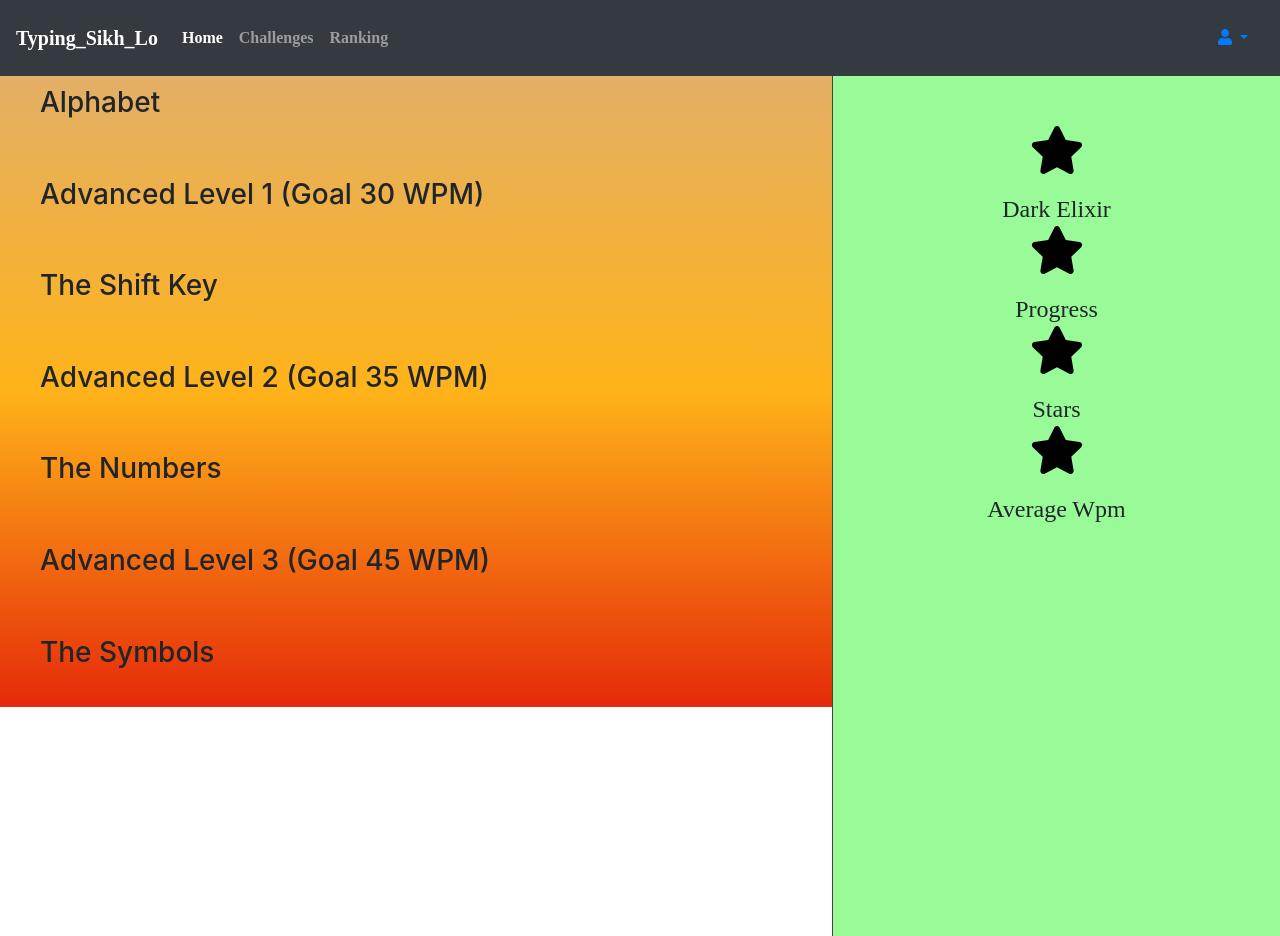
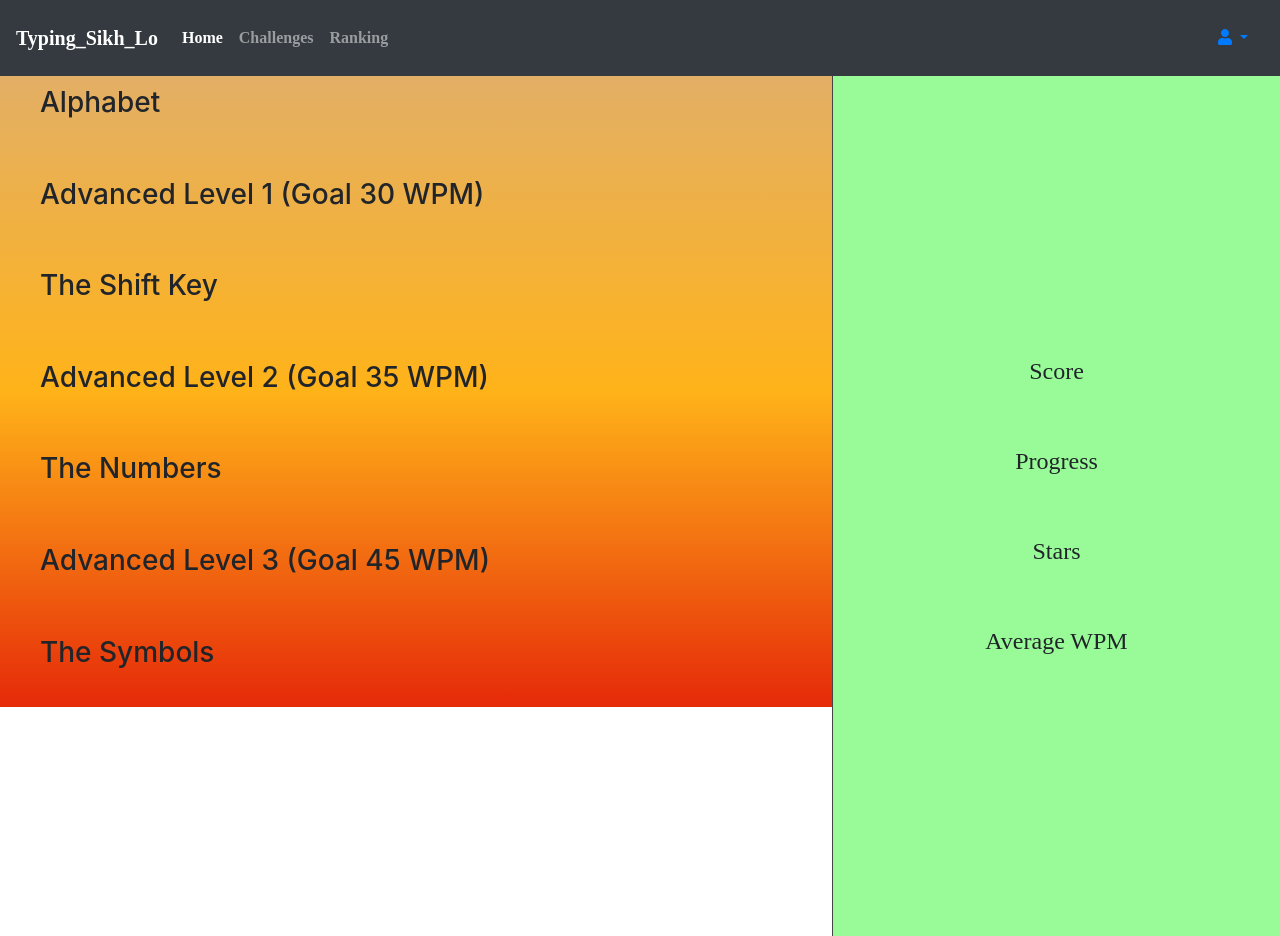
Before and after one commit to Ayush-Kumar0/Keybells, a Node server app: page /user in a window 1280 px wide. Run offline with Node 20, Linux system fonts and the light colour scheme; the visitor is signed in with stand-in values (Sample User, id 1); data that the repository does not hold is empty; some libraries are stand-ins or nearby versions.

Commit message:
Completed the homepage rendering

```diff
--- a/assets/css/home.css
+++ b/assets/css/home.css
@@ -19,16 +19,23 @@ body {
   padding:20px;
   font-family: "Montserrat-Bold";
 }
- .aside{
-    margin:50px;
-    height:50px;
-    text-align: center;
-    font-family: "Montserrat-Bold";
- }
+.aside{
+  margin:20px;
+  height:50px;
+  text-align: center;
+  font-family: "Montserrat-Bold";
+  display: flex;
+  flex-direction: column;
+  justify-content: center;
+}
+
+.aside h4{
+  margin: 0px;
+}
 .asidee{
   background-color: #f4eeee;
-  margin-top:20px;
-  margin-bottom:20px;
+  /* margin-top:20px; */
+  /* margin-bottom:20px; */
 }
 
 
@@ -38,10 +45,15 @@ body {
   width: 35%;
   min-width: 300px;
   height: 100vh;
-  margin-top: 76px;
+  padding-top: 76px;
+  margin-top: 0px;
+  margin-bottom: 0px;
   right: 0%;
   background-color: palegreen;
   border-left: rgb(68, 68, 68) solid 0.5px;
+  display: flex;
+  flex-direction: column;
+  justify-content: center;
 }
 
 .navv{
--- a/assets/css/profile.css
+++ b/assets/css/profile.css
@@ -12,6 +12,8 @@ body {
     margin-top: 20px;
     background-size: cover;
     /* Resize the background image to cover the entire container */
+
+    margin-top: 0px;
 }
 
 .main {
@@ -49,6 +51,8 @@ body {
     padding-right: 40px;
     padding-top: 10px;
     padding-bottom: 30px;
+    margin-left: 0px;
+    margin-right: 0px;
 }
 
 .side-head {
--- a/assets/scripts/home.js
+++ b/assets/scripts/home.js
@@ -1,7 +1,7 @@
 let boxes = document.getElementsByClassName('box');
 // console.log(boxes);
 
-let i = 0;
+let totalStars=0, progress=0;
 
 async function completeHome(index){
     let box = boxes[index];
@@ -35,7 +35,14 @@ async function completeHome(index){
         success:async (result, status, xhr) => {
             // console.log(result.data);
             countStars = result.data.stars;
-            glowStars(box, stars);
+            glowStars(box, countStars);
+
+            totalStars += Number.parseInt(countStars);
+            if (level == boxes.length) {
+                displayStar();
+                displayProgress();
+                displayScoreAndWPM();
+            }
         },
         error: (xhr, status, err) => {
             console.log('Error while sending ajax request to count stars');
@@ -48,6 +55,46 @@ for (let i = 0; i < boxes.length;i++)
 
 
 
-function glowStars(box,stars) {
-    let one = document.querySelector(``);
+function glowStars(box, stars) {
+    let starsContainer = box.children.item(1);
+
+    for (let i = 0; i < stars; i++) {
+        let star = starsContainer.children.item(i);
+        star.style.color = 'gold';
+    }
 }
+
+
+function displayStar() {
+    let ele = document.getElementById('stars');
+
+    ele.innerText += ' : ' + totalStars;
+}
+
+
+function displayProgress() {
+    let ele = document.getElementById('progress');
+
+    let progress = 1.0 * totalStars /( boxes.length * 5) * 100;
+    progress = progress.toFixed(2);
+    ele.innerText += ' : ' + progress+'%';
+}
+
+
+function displayScoreAndWPM(){
+    $.ajax({
+        type: 'post',
+        url: '/user/getScoreAndWPM',
+        data: {},
+        success: function (result, status, xhr) {
+            let eleScore = document.getElementById('score');
+            let eleWPM = document.getElementById('avgwpm');
+
+            eleScore.innerText += ' : ' + result.data.score;
+            eleWPM.innerText += ' : ' + result.data.avgWPM;
+        },
+        error: function (xhr, status, err) {
+            console.log(`Error while sending score and wpm request`);
+        }
+    });
+}
--- a/controllers/user_controller.js
+++ b/controllers/user_controller.js
@@ -70,6 +70,27 @@ module.exports.countStars = async function (req, res) {
     }
 }
 
+module.exports.getScoreAndWPM =async function (req, res) {
+    if (req.xhr) {
+        User.findById(req.user.id, function (err, user) {
+            if (err) { console.log(`Error while sending netScore and avgWPM`); return; }
+            if (user) {
+                res.status(200).json({
+                    data: {
+                        score: user.netScore,
+                        avgWPM: user.avgWPM
+                    },
+                    message: 'Score and WPM sent'
+                });
+            }
+            else {
+                console.log(`User was not found`);
+                return;
+            }
+        });
+    }
+}
+
 module.exports.profile = function (req, res) {
     res.render('profile');
 }
@@ -100,6 +121,8 @@ module.exports.create = function (req, res) {
             let newUser = new User();
             newUser.name = req.body.name;
             newUser.email = req.body.email;
+            newUser.avgWPM = Number.parseInt(0);
+            newUser.netScore = Number.parseInt(0);
 
             newUser.setPassword((req.body.password).toString());
 
--- a/routes/user.js
+++ b/routes/user.js
@@ -12,7 +12,8 @@ router.get('/ranking', passport.checkAuthentication, userController.ranking);
 //For typing page
 router.use('/type', require('./type'));
 
-router.get('/countLessonStars',passport.checkAuthentication,userController.countStars);
+router.get('/countLessonStars', passport.checkAuthentication, userController.countStars);
+router.post('/getScoreAndWPM', passport.checkAuthentication, userController.getScoreAndWPM);
 
 // Sign-up
 router.post('/create', userController.create);
--- a/views/home.ejs
+++ b/views/home.ejs
@@ -249,23 +249,23 @@
     <section class="asidee">
 
       <div class="aside">
-        <i class="iconn fas fa-star fa-3x"></i>
-        <h4 class="txt2">Dark Elixir</h4>
+        <!-- <i class="iconn fas fa-star fa-3x"></i> -->
+        <h4 class="" id="score">Score</h4>
       </div>
 
       <div class="aside">
-        <i class="iconn fas fa-star fa-3x"></i>
-        <h4 class="txt2"> Progress</h4>
+        <!-- <i class="iconn fas fa-star fa-3x"></i> -->
+        <h4 class="" id="progress">Progress</h4>
       </div>
 
       <div class="aside">
-        <i class="iconn fas fa-star fa-3x"></i>
-        <h4 class="txt2">Stars</h4>
+        <!-- <i class="iconn fas fa-star fa-3x"></i> -->
+        <h4 class="" id="stars">Stars</h4>
       </div>
 
       <div class="aside">
-        <i class="iconn fas fa-star fa-3x"></i>
-        <h4 class="txt2">Average Wpm</h4>
+        <!-- <i class="iconn fas fa-star fa-3x"></i> -->
+        <h4 class="" id="avgwpm">Average WPM</h4>
       </div>
 
     </section>
```
Also changed, not shown: assets/css/type.css (+6 -2 lines), assets/scripts/type.js (+12 -3 lines), controllers/type_controller.js (+19 -2 lines), models/user.js (+10 -1 lines), views/profile.ejs (+5 -2 lines), 2 other files.
